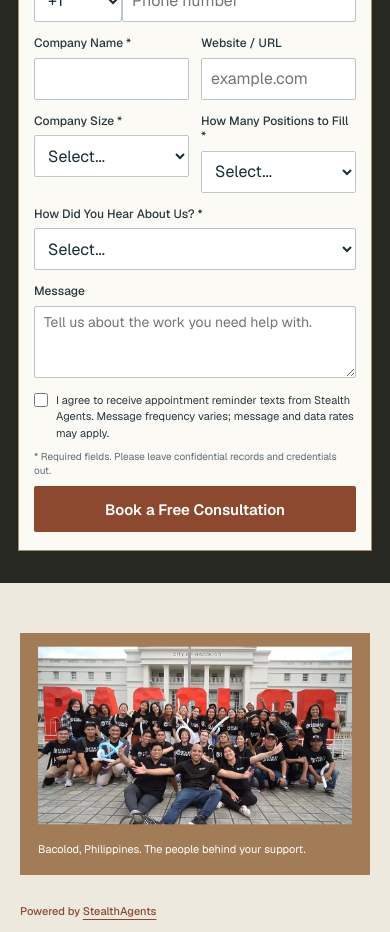
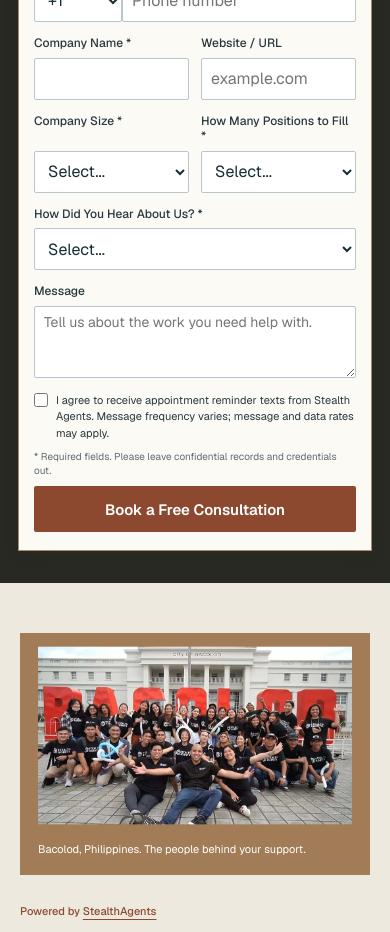
Before and after one commit to coolifystealthagents/the-outsourced-controller, a Next.js app: page /contact-us in a window 390 px wide. Shown: the part 900-1832 px from the top of the page. Built offline with nearby package versions, Linux system fonts and the light colour scheme.

Commit message:
Improve tablet phone fields and align wrapped mobile labels

```diff
--- a/app/contact-experience.css
+++ b/app/contact-experience.css
@@ -180,3 +180,7 @@ body:has(.contact-experience) .site-shell-header .site-shell-parent{margin-left:
 .contact-lending .contact-service-links{grid-template-columns:1fr;gap:0}.contact-lending .contact-service-links a{padding:18px 0}.contact-lending .contact-starting{display:grid;grid-template-columns:.75fr 1.25fr;column-gap:80px}.contact-lending .contact-starting .contact-section-heading{display:block;margin:0}.contact-lending .contact-starting .contact-section-heading p{margin-top:22px}.contact-lending .contact-directory{grid-column:2}
 .contact-executive .contact-questions{background:#fff;border-top:1px solid var(--contact-line)}.contact-recruiting .contact-questions{background:#cfe5da}.contact-medical .contact-authority{background:#dceef1;color:#123d48}.contact-medical .contact-authority-pair article{border-color:#8eb8c2}
 }
+
+@media(max-width:1000px){.contact-experience .booking-email,.contact-experience .booking-phone-field{grid-column:1/-1}}
+
+.contact-experience .booking-fields label:not(.booking-email):not(.booking-consent)>:is(input,select){margin-top:auto}
```
